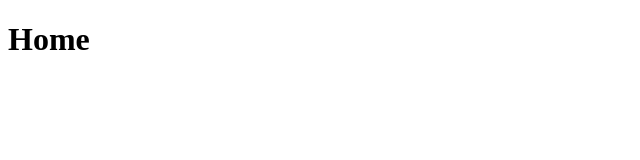
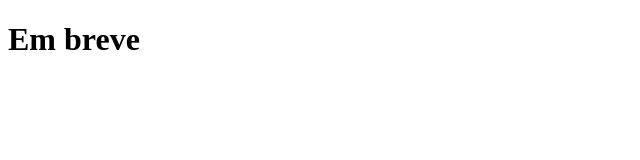
Before and after one commit to joseaugustoss/clone-tabnews, a Next.js app: page / in a window 1280 px wide. Shown: the top 160 px of the page, without its empty margins (0-640 px from the left). Built offline with nearby package versions, Linux system fonts and the light colour scheme.

Commit message:
alter text

```diff
--- a/pages/index.js
+++ b/pages/index.js
@@ -1,5 +1,5 @@
 function Home() {
-  return <h1>Home</h1>;
+  return <h1>Em breve</h1>;
 }
 
 export default Home;
```
